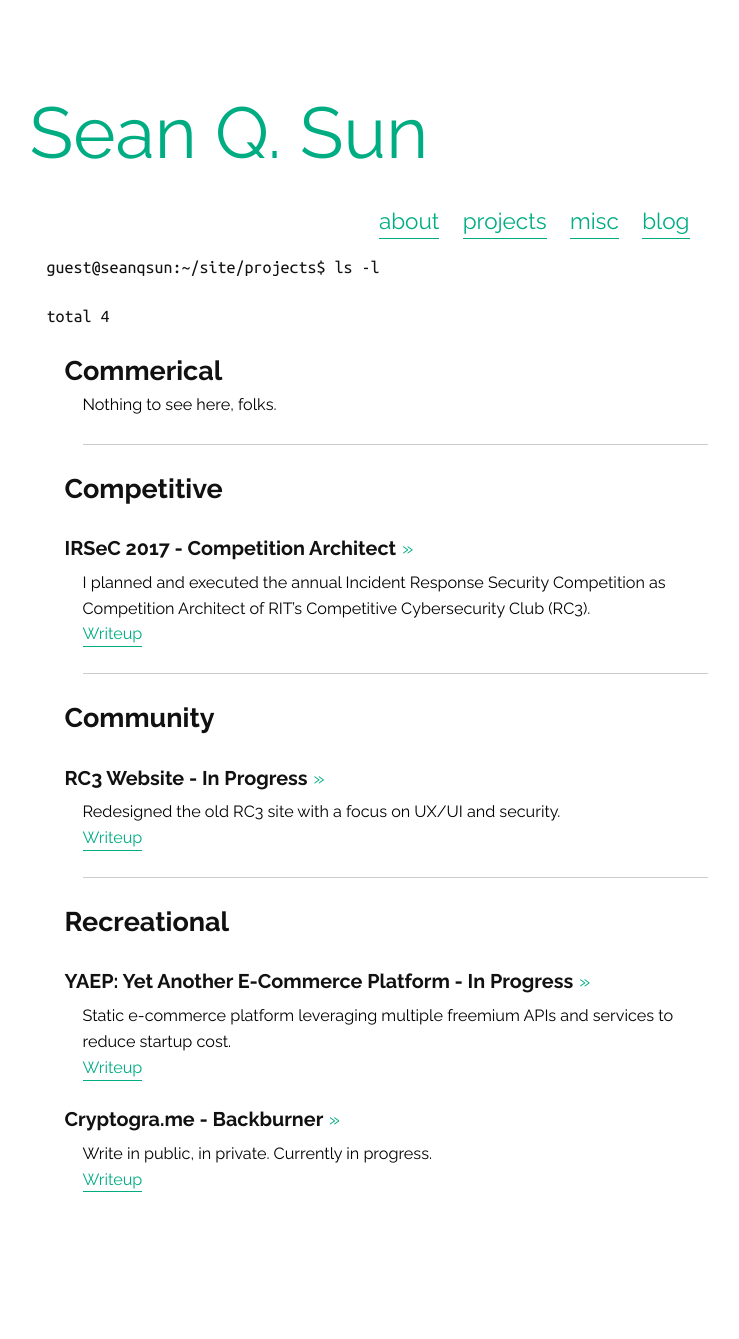
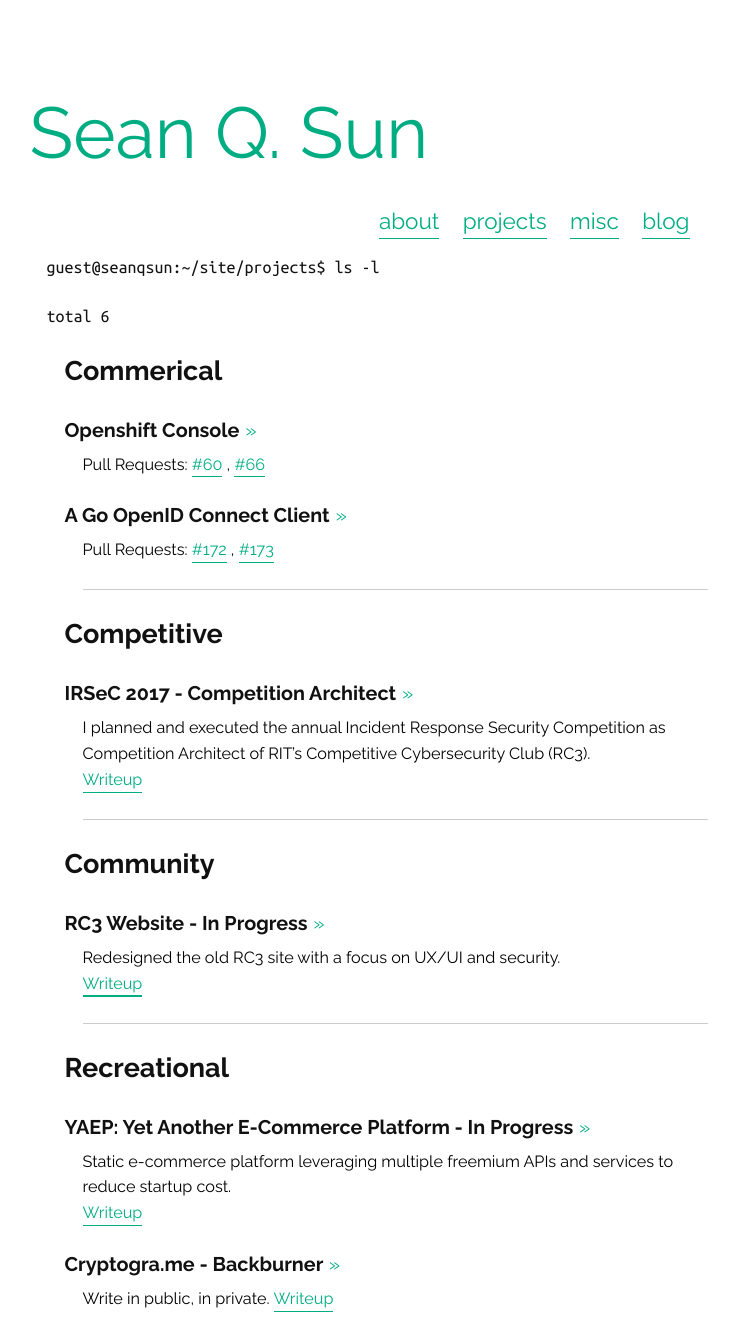
Before and after one commit to seanqsun/seanqsun.github.io, a Jekyll site: the page built from projects.md, in a window 1280 px wide. Shown: the whole page, without its empty margins (245-984 px from the left). Built offline with Jekyll 4.4.1, drawn with Linux system fonts in a browser that asks for light colours; before the commit the page ends 1219 px from its top, so only the background shows below that.

Commit message:
Revert "Revert "Jun 06""

```diff
--- a/projects.md
+++ b/projects.md
@@ -6,14 +6,24 @@ permalink: /projects/
 
 ### guest@seanqsun:~/site/{{page.title}}$ ls -l
 
-### total 4
+### total 6
 
 <div class="workType">
 <h2>Commerical</h2>
-<p>What I get paid for</p>
+<p>Cool stuff they pay me money to do</p>
 </div>
 
-Nothing to see here, folks.
+###### Openshift Console <a class="link1" href="https://github.com/openshift/console">>></a>
+Pull Requests:
+<a class="link2" href="https://github.com/openshift/console/pull/60">#60</a>
+,
+<a class="link2" href="https://github.com/openshift/console/pull/66">#66</a>
+
+###### A Go OpenID Connect Client <a class="link1" href="https://github.com/coreos/go-oidc">>></a>
+Pull Requests:
+<a class="link2" href="https://github.com/coreos/go-oidc/pull/172">#172</a>
+,
+<a class="link2" href="https://github.com/coreos/go-oidc/pull/172">#173</a>
 
 <hr>
 
@@ -50,5 +60,5 @@ Static e-commerce platform leveraging multiple freemium APIs and services to red
 <a class="link2" href="/work/yaep">Writeup</a>
 
 ###### Cryptogra.me - Backburner <a class="link1" href="http://cryptogra.me">>></a>
-Write in public, in private. Currently in progress.
+Write in public, in private.
 <a class="link2" href="/work/cryptograme">Writeup</a>
```
Also changed, not shown: _posts/2017-05-20-0x00.md (+2 -1 lines), _posts/2018-06-06-0x02.md (added, +62 -0 lines), _posts/2018-2-09-0x01.md (+3 -2 lines), about.md (+6 -1 lines), blog.md (+2 -2 lines), projects/cryptograme.md (+1 -1 lines).
